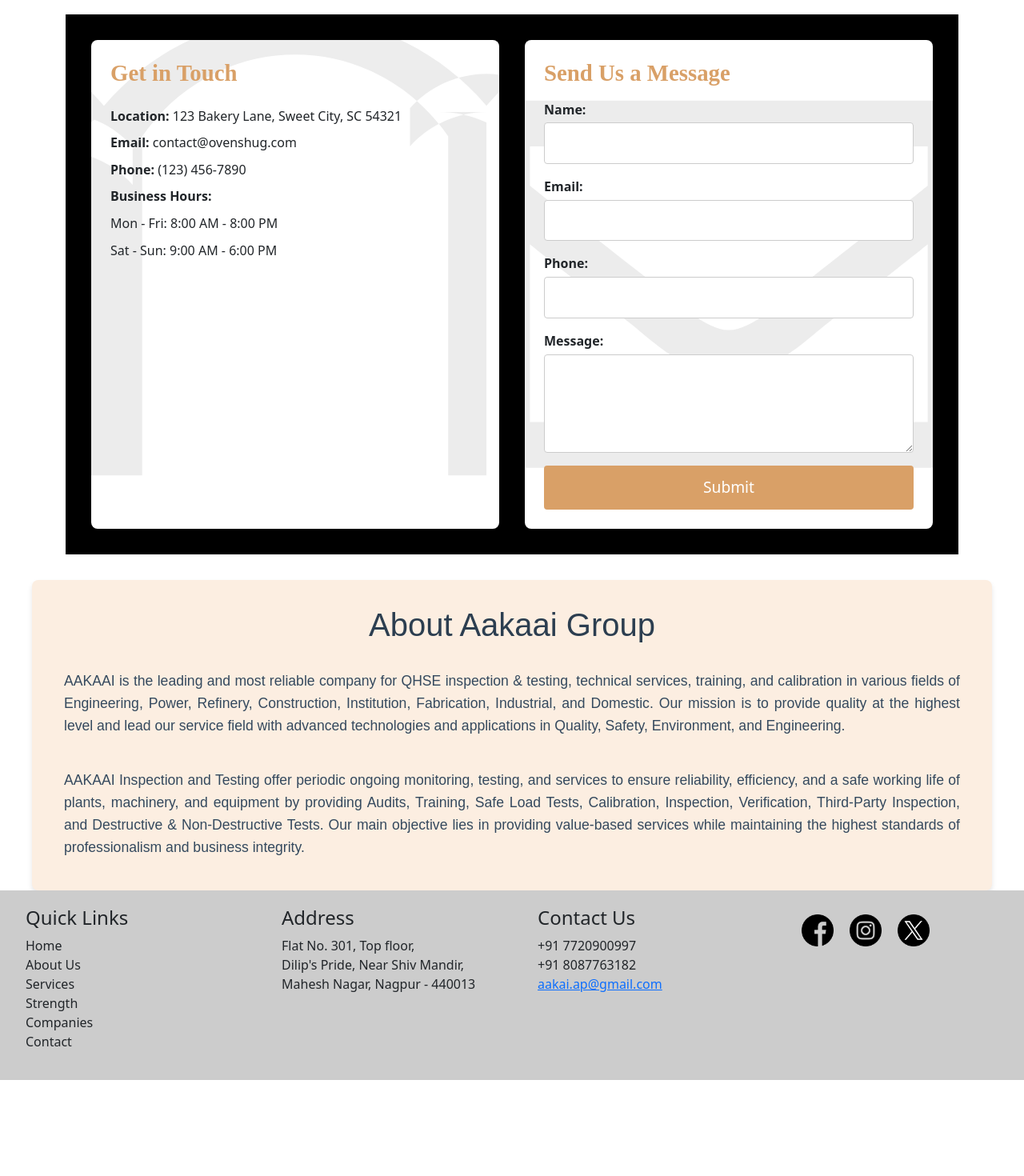
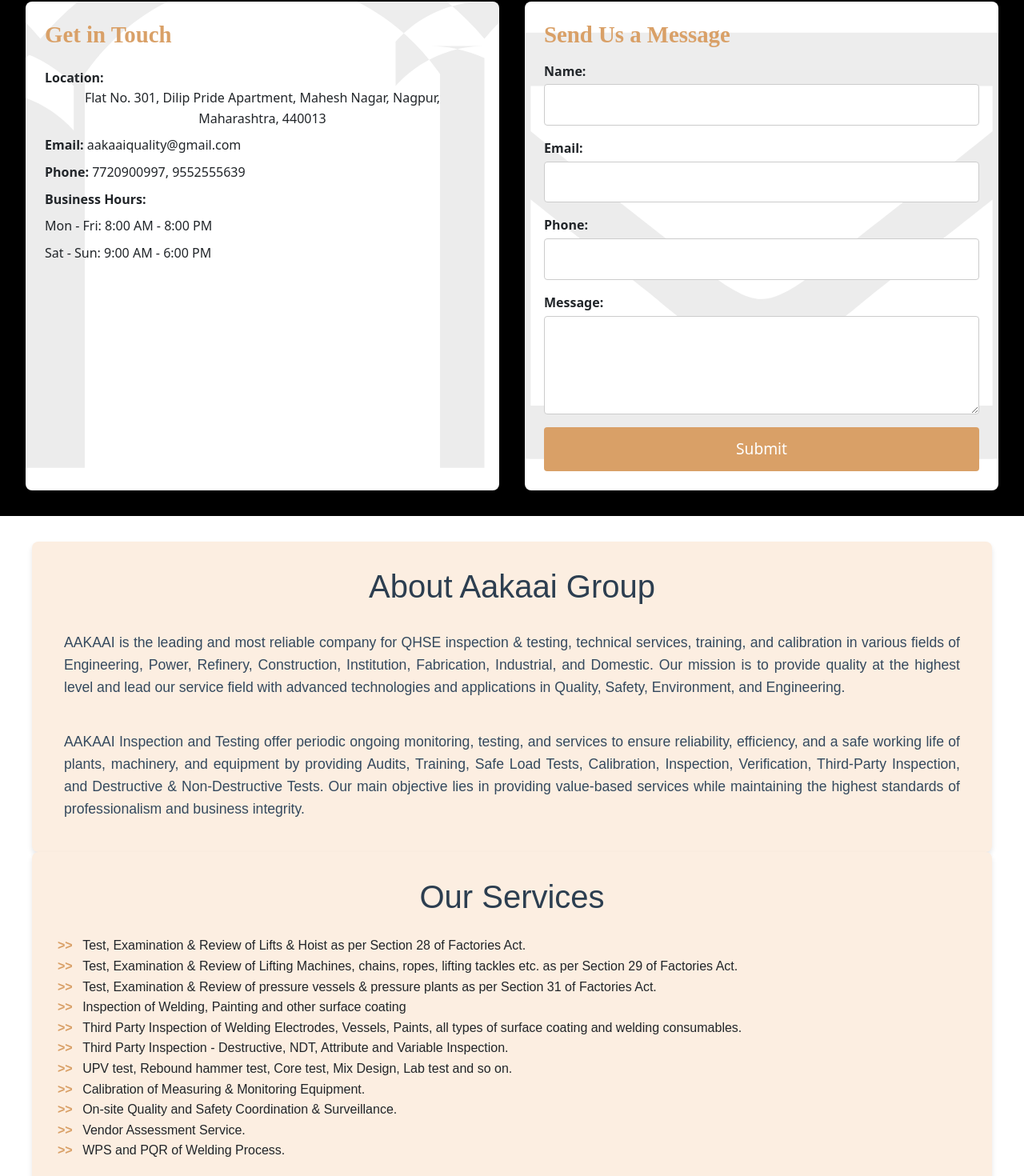
Before and after one commit to munt786/InternshipProject, a React (Vite) app: page / in a window 1280 px wide. Shown: the part 168-1638 px from the top of the page at 80% size. Before the commit the page ends 1518 px from the top, so only its background shows below. Built offline with nearby package versions, Linux system fonts and the light colour scheme; a web font is replaced by a local one.

Commit message:
Our services coded

```diff
--- a/src/App.jsx
+++ b/src/App.jsx
@@ -2,16 +2,15 @@
 import ContactUs from './components/ContactUs';
 import Footer from './components/Footer';
 import MyNavbar from './components/Navbar';
+import OurServices from './components/OurServices';
 
 const App = () => {
   return (
     <div className='App'>
       <MyNavbar/>
-      <div className='container'>
-        <h1 className='text-center'>Contact Form</h1>
-        <ContactUs />
-      </div>
+      <ContactUs/>
       <AboutUs/>
+      <OurServices/>
       <Footer/>
     </div>
   );
--- a/src/components/ContactUs.jsx
+++ b/src/components/ContactUs.jsx
@@ -46,9 +46,9 @@
 
           <div className="content">
             <h3>Get in Touch</h3>
-            <p><strong>Location:</strong> 123 Bakery Lane, Sweet City, SC 54321</p>
-            <p><strong>Email:</strong> contact@ovenshug.com</p>
-            <p><strong>Phone:</strong> (123) 456-7890</p>
+            <p><strong>Location:</strong><center> Flat No. 301, Dilip Pride Apartment, Mahesh Nagar, Nagpur, Maharashtra, 440013</center></p>
+            <p><strong>Email:</strong> aakaaiquality@gmail.com</p>
+            <p><strong>Phone:</strong> 7720900997, 9552555639</p>
             <p><strong>Business Hours:</strong></p>
             <p>Mon - Fri: 8:00 AM - 8:00 PM</p>
             <p>Sat - Sun: 9:00 AM - 6:00 PM</p>
--- /dev/null
+++ b/src/components/OurServices.css
@@ -0,0 +1,29 @@
+.custom-bullets {
+    list-style: none;
+    padding-left: 0;
+  }
+
+  .custom-bullets li::before {
+    content: ">> ";
+    color: #d9a067;
+    font-weight: bold;
+    margin-right: 8px;
+  }
+
+  .servicecontainer{
+    background-color: #fceee1;
+    max-width: 1200px;
+    margin: 0 auto;
+    padding: 2rem;
+    border-radius: 8px;
+    box-shadow: 0 4px 6px rgba(0, 0, 0, 0.1);
+    font-family: 'Arial', sans-serif;
+    line-height: 1.6;
+  }
+
+  .service-title{
+    color: #2c3e50;
+    text-align: center;
+    margin-bottom: 1.5rem;
+    font-size: 2.5rem;
+  }
--- a/src/components/OurServices.jsx
+++ b/src/components/OurServices.jsx
@@ -0,0 +1,25 @@
+import React from "react";
+import './OurServices.css'; // Make sure this CSS file is created and linked
+
+const OurServices = () => {
+  return (
+    <div className="servicecontainer">
+      <h1 className="service-title">Our Services</h1>
+      <ul className="custom-bullets">
+        <li>Test, Examination & Review of Lifts & Hoist as per Section 28 of Factories Act.</li>
+        <li>Test, Examination & Review of Lifting Machines, chains, ropes, lifting tackles etc. as per Section 29 of Factories Act.</li>
+        <li>Test, Examination & Review of pressure vessels & pressure plants as per Section 31 of Factories Act.</li>
+        <li>Inspection of Welding, Painting and other surface coating</li>
+        <li>Third Party Inspection of Welding Electrodes, Vessels, Paints, all types of surface coating and welding consumables.</li>
+        <li>Third Party Inspection - Destructive, NDT, Attribute and Variable Inspection.</li>
+        <li>UPV test, Rebound hammer test, Core test, Mix Design, Lab test and so on.</li>
+        <li>Calibration of Measuring & Monitoring Equipment.</li>
+        <li>On-site Quality and Safety Coordination & Surveillance.</li>
+        <li>Vendor Assessment Service.</li>
+        <li>WPS and PQR of Welding Process.</li>
+      </ul>
+    </div>
+  );
+};
+
+export default OurServices;
```
